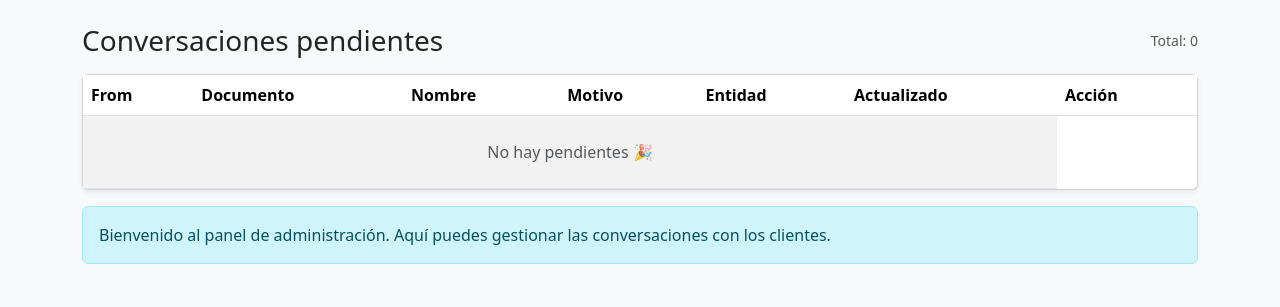
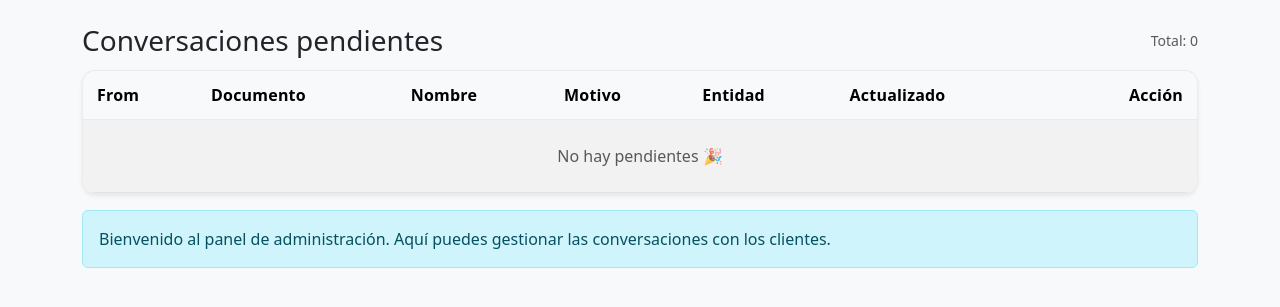
Before and after one commit to ArleyCalderon/chatbot-twilio-Kinetika, a FastAPI app: page /panel in a window 1280 px wide. Shown: the part 56-363 px from the top of the page. Run offline with FastAPI, Linux system fonts and the light colour scheme; the visitor is signed in with stand-in values (Sample User, id 1).

Commit message:
Mejoras visuales panel_list

```diff
--- a/Templates/panel_list.html
+++ b/Templates/panel_list.html
@@ -2,14 +2,89 @@
 {% set title = "Pendientes" %}
 
 {% block content %}
-<div class="d-flex align-items-center justify-content-between mb-3">
+
+<style>
+  /* ===== Panel look pro, minimalista (sin romper Bootstrap) ===== */
+
+  .pending-header{
+    display:flex;
+    align-items:center;
+    justify-content:space-between;
+    gap:12px;
+    margin-bottom: 12px;
+  }
+
+  .pending-card{
+    border: 1px solid rgba(0,0,0,.08);
+    border-radius: 14px;
+    box-shadow: 0 6px 18px rgba(0,0,0,.06);
+    overflow: hidden;
+  }
+
+  /* Responsive horizontal */
+  .pending-table-wrap{
+    overflow:auto;
+  }
+
+  /* Header sticky */
+  .pending-table thead th{
+    position: sticky;
+    top: 0;
+    z-index: 2;
+    background: #f8f9fa;
+    border-bottom: 1px solid rgba(0,0,0,.08);
+    font-weight: 700;
+    letter-spacing: .2px;
+  }
+
+  /* Mejor lectura */
+  .pending-table td, .pending-table th{
+    vertical-align: middle;
+    padding: 12px 14px;
+    white-space: nowrap; /* evita saltos feos; el scroll lo maneja el wrap */
+  }
+
+  .pending-table tbody tr{
+    transition: background .12s ease;
+  }
+  .pending-table tbody tr:hover{
+    background: #f4f8ff;
+  }
+
+  /* Acción alineada */
+  .col-action{
+    text-align: right;
+    width: 160px;
+  }
+
+  /* Badge "Nuevo" más bonito */
+  .badge-new{
+    display:inline-block;
+    padding: 6px 10px;
+    border-radius: 999px;
+    font-weight: 700;
+    font-size: 12px;
+    background: #ffe8e8;
+    color: #b02a37;
+    border: 1px solid rgba(176,42,55,.18);
+  }
+
+  /* Botón consistente */
+  .btn-open{
+    border-radius: 10px;
+    padding: 8px 12px;
+    font-weight: 700;
+  }
+</style>
+
+<div class="pending-header">
   <h3 class="mb-0">Conversaciones pendientes</h3>
   <span class="text-muted small">Total: {{ pending|length }}</span>
 </div>
 
-<div class="card shadow-sm">
-  <div class="table-responsive">
-    <table class="table table-striped table-hover mb-0">
+<div class="card shadow-sm pending-card">
+  <div class="table-responsive pending-table-wrap">
+    <table class="table table-striped table-hover mb-0 pending-table">
       <thead>
         <tr>
           <th>From</th>
@@ -18,13 +93,14 @@
           <th>Motivo</th>
           <th>Entidad</th>
           <th>Actualizado</th>
-          <th style="width: 140px;">Acción</th>
+          <th class="col-action">Acción</th>
         </tr>
       </thead>
+
       <tbody>
       {% if pending|length == 0 %}
         <tr>
-          <td colspan="6" class="text-center text-muted py-4">No hay pendientes 🎉</td>
+          <td colspan="7" class="text-center text-muted py-4">No hay pendientes 🎉</td>
         </tr>
       {% else %}
         {% for item in pending %}
@@ -35,18 +111,16 @@
             <td>{{ item.reason }}</td>
             <td>{{ item.entidad }}</td>
             <td>{{ item.updated_at }}</td>
-            <td>
-            <span class="badge bg-danger me-2 conv-new {% if not item.has_new|default(false) %}d-none{% endif %}">
-              Nuevo
-            </span>
-            <a class="btn btn-sm btn-primary" href="{{ item.chat_url }}">Abrir</a>
-          </td>
-
+            <td class="col-action">
+              <span class="badge-new me-2 conv-new {% if not item.has_new|default(false) %}d-none{% endif %}">
+                Nuevo
+              </span>
+              <a class="btn btn-sm btn-primary btn-open" href="{{ item.chat_url }}">Abrir</a>
+            </td>
           </tr>
         {% endfor %}
       {% endif %}
-    </tbody>
-
+      </tbody>
     </table>
   </div>
 </div>
@@ -54,6 +128,7 @@
 <div class="alert alert-info mt-3">
   Bienvenido al panel de administración. Aquí puedes gestionar las conversaciones con los clientes.
 </div>
+
 <script>
   const POLL_MS = 5000;
 
@@ -87,5 +162,4 @@
   setInterval(pollPending, POLL_MS);
 </script>
 
-
 {% endblock %}
```
Also changed, not shown: Routers/notify.py (+2 -5 lines).
